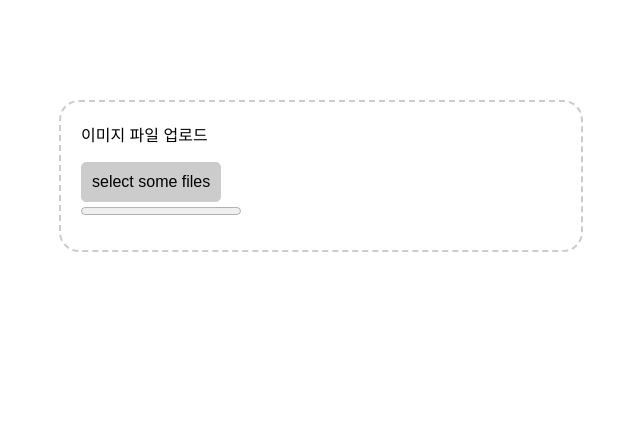
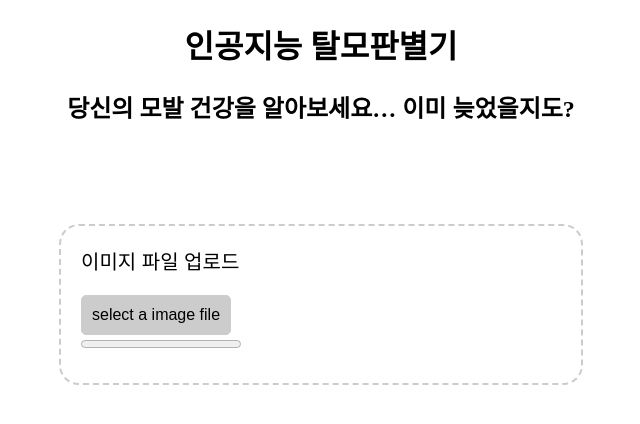
Before and after one commit to Teachable-Machine/OSS_Project, a plain HTML site: page Frontend/mainpage/main.html in a window 1280 px wide. Shown: the whole page, without its empty margins (319-959 px from the left). Drawn offline with Linux system fonts and the light colour scheme; files that its build step writes are made by us from their sources.

Commit message:
modify main page

```diff
--- a/Frontend/mainpage/main.html
+++ b/Frontend/mainpage/main.html
@@ -1,27 +1,30 @@
 <!DOCTYPE html>
 <html lang="ko" >
   <head>
-    <title>당신의 두발은 건강하신가요?</title>
+    <title>인공지능 탈모 판별기</title>
     <meta charset="UTF-8" />
-    <script defer src="src/drag_and_drop.js"></script>
   </head>
   <body>
-
+    <main>
+      <h1 style="text-align:center;">인공지능 탈모판별기</h1>
+      <h2 style="text-align:center;">당신의 모발 건강을 알아보세요… 이미 늦었을지도?</h2>
       <div id="drop-area">
-      <link rel="stylesheet" href="drop-area.css">
+        <script src="src/drag_and_drop.js"></script>
+        <link rel="stylesheet" href="style/drop-area.css">
         <form class="my-drag-form">
-        <p>이미지 파일 업로드</p>
+          <p style ="font-size: 20px;">이미지 파일 업로드</p>
           <!--
           <input type="file" id="fileElem" multiple accept="image/*"
           onchange="handleFiles(this.files)">
           -->
           <input type="file" id="fileElem"  accept="image/*"
           onchange="handleFile(this.file)">
-        <label class="button" for="fileElem">select some files</label>
+          <label class="button" for="fileElem">select a image file</label>
         </form>
         <progress id="progress-bar" max=100 value=0></progress>
         <div id="gallery"></div>
       </div>
+    </main>
 
   </body>
 </html>
```
Lines whose indentation alone changed are shown as unchanged.
